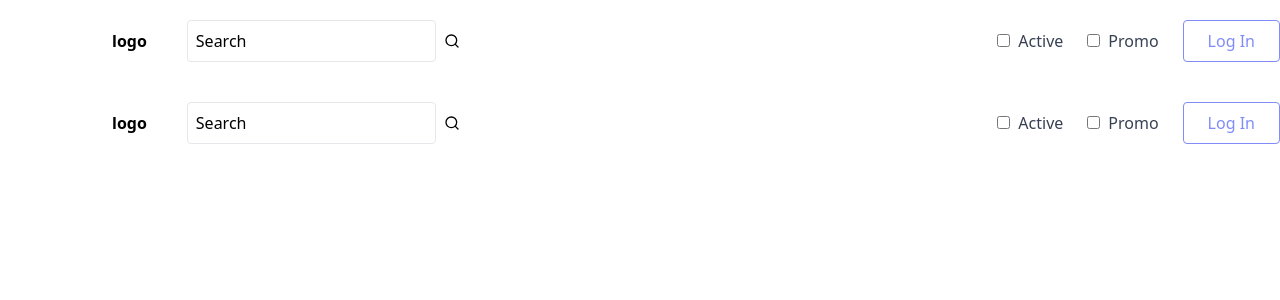
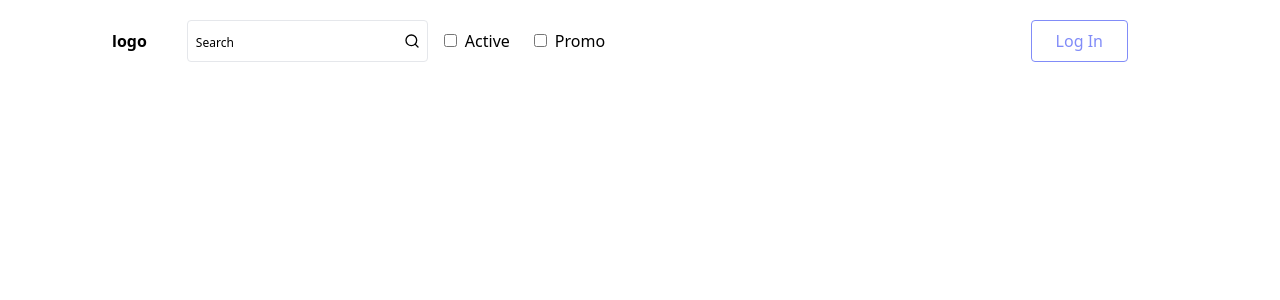
Before and after one commit to pawelkomarnickihrme/spidersshop, a Next.js app: page /Nav in a window 1280 px wide. Shown: the top 300 px of the page. Built offline with nearby package versions, Linux system fonts and the light colour scheme.

Commit message:
add filts

```diff
--- a/src/pages/Nav.tsx
+++ b/src/pages/Nav.tsx
@@ -1,50 +1,85 @@
 import Link from 'next/link';
-import React from 'react';
+import React, { Dispatch, SetStateAction } from 'react';
 import { FiSearch } from 'react-icons/fi';
+import { ISearchParms } from './Types';
 
-function Nav() {
+function Nav({
+  searchParms,
+  setSearchParms,
+}: {
+  searchParms: ISearchParms;
+  setSearchParms: Dispatch<SetStateAction<ISearchParms>>;
+}) {
+  const handleInputChange = (event: React.ChangeEvent<HTMLInputElement>) => {
+    setSearchParms({
+      ...searchParms,
+      searchValue: event.target.value,
+    });
+  };
+
+  const handleActiveChange = (event: React.ChangeEvent<HTMLInputElement>) => {
+    setSearchParms({
+      ...searchParms,
+      isActive: event.target.checked,
+    });
+  };
+
+  const handlePromotionChange = (
+    event: React.ChangeEvent<HTMLInputElement>
+  ) => {
+    setSearchParms({
+      ...searchParms,
+      isPromotion: event.target.checked,
+    });
+  };
   return (
-    <nav className="bg-white py-5 px-100 flex justify-center items-center">
+    <nav className="bg-white py-5 px-100 mr-10 flex justify-center items-center">
       <div className="flex justify-center items-center">
         <Link href="/">
           <span className="text-l font-bold mr-10">logo</span>
         </Link>
       </div>
-      <div className="flex items-center">
+
+      <div className="flex items-center ">
+        <div className="relative flex-grow ">
           <input
             type="text"
             placeholder="Search"
-          className="border  border-gray-200 rounded py-2 px-2 mr-2 placeholder:text-black  focus:outline-none focus:border-indigo-500"
+            onChange={handleInputChange}
+            className=" border border-gray-200 rounded py-2 px-2 pr-0 placeholder:text-black placeholder:text-xs focus:outline-none focus:border-indigo-500"
           />
-        <FiSearch className="text-black" />
+          <FiSearch className="absolute top-1/2 right-2 transform -translate-y-1/2 text-black" />
         </div>
-
-      <div className="flex-grow"></div>
-      <div className="flex items-center">
-        <div className="mr-6">
+        <div className="flex items-center ml-auto">
+          <div className="ml-4 mr-6">
             <label className="inline-flex items-center">
               <input
                 type="checkbox"
-              className="form-checkbox text-indigo-600"
+                className="form-checkbox border-gray-300 bg-red-500 text-white"
                 name="active"
+                onChange={handleActiveChange}
               />
-            <span className="ml-2 text-gray-700">Active</span>
+              <span className="ml-2 text-black text-l">Active</span>
             </label>
           </div>
           <div className="mr-6">
             <label className="inline-flex items-center">
               <input
                 type="checkbox"
-              className="form-checkbox text-indigo-600"
+                className="form-checkbox border border-gray-200 text-indigo-600"
                 name="promotion"
+                onChange={handlePromotionChange}
               />
-            <span className="ml-2 text-gray-700">Promo</span>
+              <span className="ml-2 text-black text-l">Promo</span>
             </label>
           </div>
-        <button className="text-indigo-400 bg-white py-2 px-6 border border-indigo-400 rounded">
+        </div>
+      </div>
+
+      <div className="flex-grow"></div>
+      <button className="text-indigo-400 bg-white py-2 px-2 lg:px-6 border border-indigo-400 rounded whitespace-nowrap">
         Log In
       </button>
-      </div>
     </nav>
   );
 }
--- a/src/pages/Types.tsx
+++ b/src/pages/Types.tsx
@@ -8,3 +8,9 @@ export type IProduct = {
   id: string;
 };
 export type IProducts = IProduct[];
+
+export type ISearchParms = {
+  searchValue: string;
+  isActive: boolean;
+  isPromotion: boolean;
+};
--- a/src/pages/_app.tsx
+++ b/src/pages/_app.tsx
@@ -1,12 +1,6 @@
 import '@/styles/globals.css'
-import type { AppProps } from 'next/app'
-import Nav from './Nav';
+import type { AppProps } from 'next/app';
 
 export default function App({ Component, pageProps }: AppProps) {
-  return (
-    <>
-      <Nav />
-      <Component {...pageProps} />
-    </>
-  );
+  return <Component {...pageProps} />;
 }
--- a/src/pages/index.tsx
+++ b/src/pages/index.tsx
@@ -6,10 +6,12 @@ import {
   GetStaticPropsContext,
   GetStaticProps,
 } from 'next';
-import { IProduct, IProducts } from './Types';
+import { IProduct, IProducts, ISearchParms } from './Types';
 import axios from 'axios';
 import Link from 'next/link';
 import { Products } from './Products';
+import Nav from './Nav';
+import { useState } from 'react';
 
 const inter = Inter({ subsets: ['latin'] });
 
@@ -26,9 +28,33 @@ export const getStaticProps: GetStaticProps = async () => {
 };
 
 export default function Home({ products }: { products: IProducts }) {
+  const [searchParms, setSearchParms] = useState<ISearchParms>({
+    searchValue: '',
+    isActive: false,
+    isPromotion: false,
+  });
+  function filterItems(items: IProducts, searchParms: ISearchParms): IProducts {
+    const filteredItems = items.filter((item) => {
+      const { searchValue, isActive, isPromotion } = searchParms;
+      const isInNameOrDescription =
+        item.name.toLowerCase().includes(searchValue.toLowerCase()) ||
+        item.description.toLowerCase().includes(searchValue.toLowerCase());
+      const isActiveAndActive = isActive && item.active;
+      const isPromotionAndPromotion = isPromotion && item.promotion;
+      return (
+        isInNameOrDescription &&
+        (!isActive || isActiveAndActive) &&
+        (!isPromotion || isPromotionAndPromotion)
+      );
+    });
+    return filteredItems;
+  }
+  console.log(filterItems(products, searchParms));
   console.log(products);
   return (
-    <Products products={products} />
-
+    <>
+      <Nav searchParms={searchParms} setSearchParms={setSearchParms} />
+      <Products products={filterItems(products, searchParms)} />
+    </>
   );
 }
--- a/src/styles/globals.css
+++ b/src/styles/globals.css
@@ -18,5 +18,10 @@
 
 body {
   margin-left: 7rem;
-  margin-right: 7srem;
+  margin-right: 7rem;
 }
+@media (max-width: 800px) {
+  body {
+  margin-left: 1rem;
+  margin-right: 1rem;}
+}
```
Lines whose indentation alone changed are shown as unchanged.
